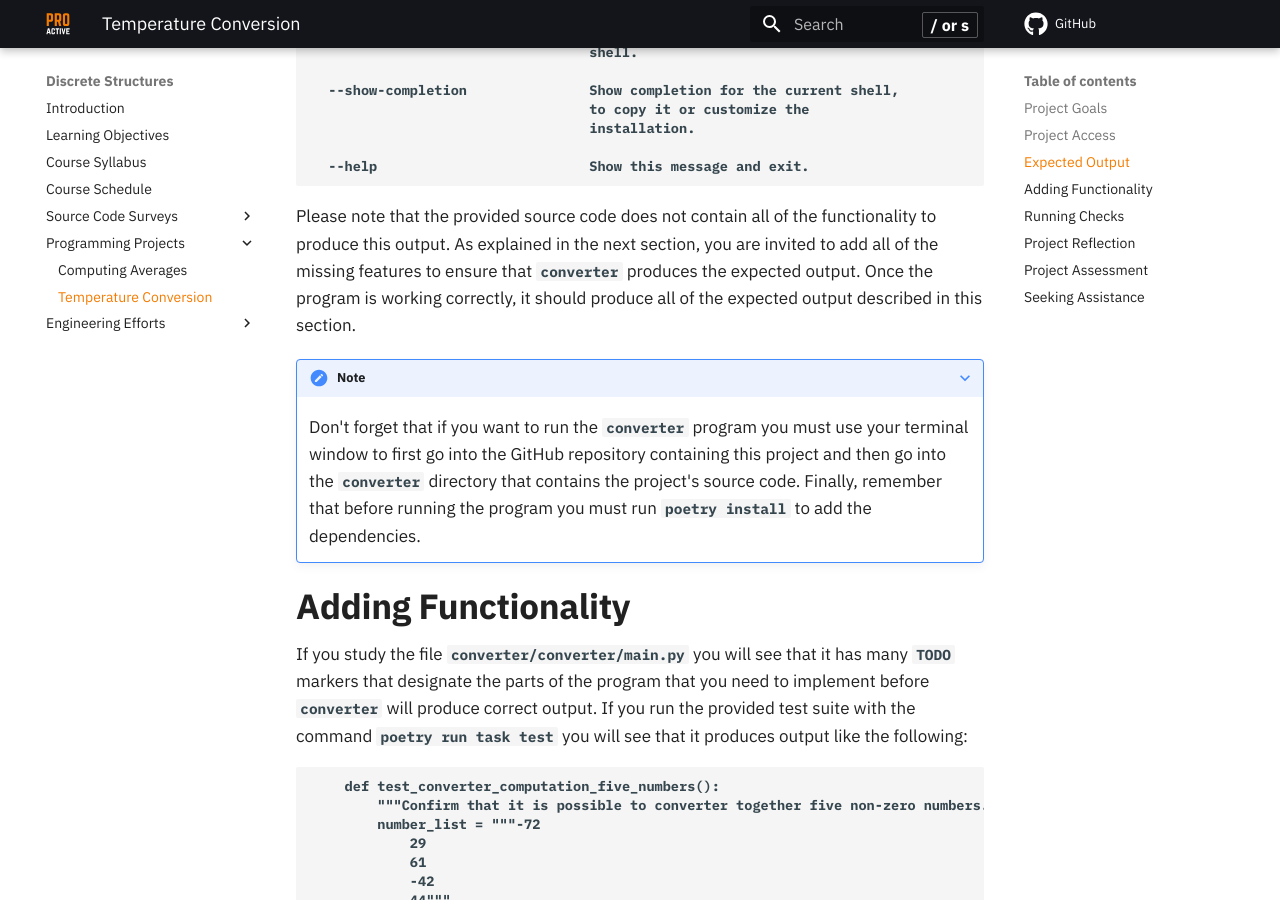
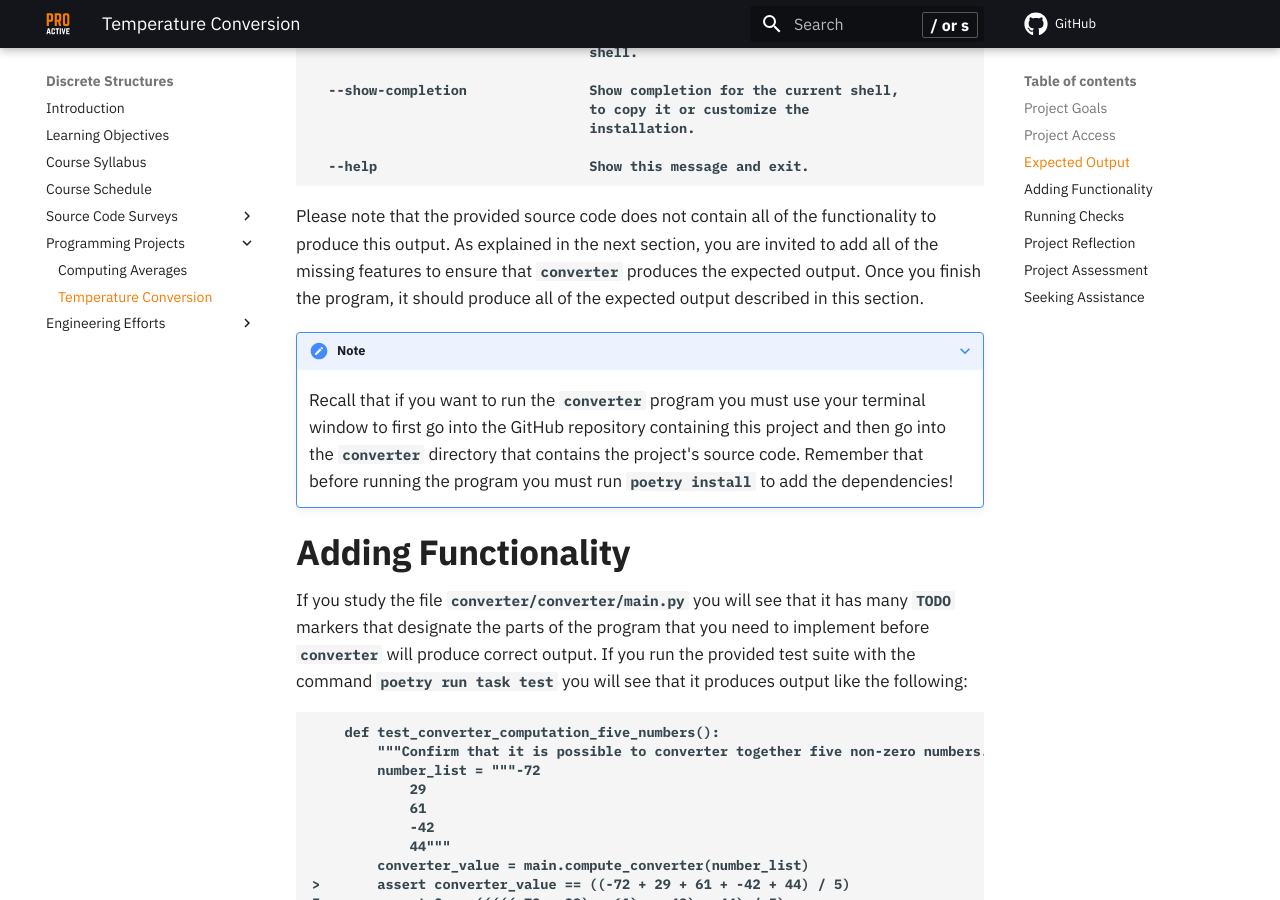
Before and after one commit to ProactiveProgrammers/www.proactiveprogrammers.com, an MkDocs documentation site: the page built from docs/discrete-structures/programming-projects/temperature-conversion.md, in a window 1280 px wide and 900 px high, scrolled down 1671 px. Built offline with MkDocs 1.6.1 and Material for MkDocs 9.7.7, drawn with Linux system fonts in a browser that asks for light colours; comment, search, counter and statistics services are not loaded.

Commit message:
feat: Finish the expected output section of temperature-conversion.

```diff
--- a/docs/discrete-structures/programming-projects/temperature-conversion.md
+++ b/docs/discrete-structures/programming-projects/temperature-conversion.md
@@ -84,17 +84,17 @@ Options:
 
 Please note that the provided source code does not contain all of the
 functionality to produce this output. As explained in the next section, you are
-invited to add all of the missing features to ensure that `converter` produces the
-expected output. Once the program is working correctly, it should produce all of
-the expected output described in this section.
+invited to add all of the missing features to ensure that `converter` produces
+the expected output. Once you finish the program, it should produce all of the
+expected output described in this section.
 
 ???+ note
 
-    Don't forget that if you want to run the `converter` program you must use your
+    Recall that if you want to run the `converter` program you must use your
     terminal window to first go into the GitHub repository containing this
-    project and then go into the `converter` directory that contains the project's
-    source code. Finally, remember that before running the program you must run
-    `poetry install` to add the dependencies.
+    project and then go into the `converter` directory that contains the
+    project's source code. Remember that before running the program you must run
+    `poetry install` to add the dependencies!
 
 ## Adding Functionality
 
```
